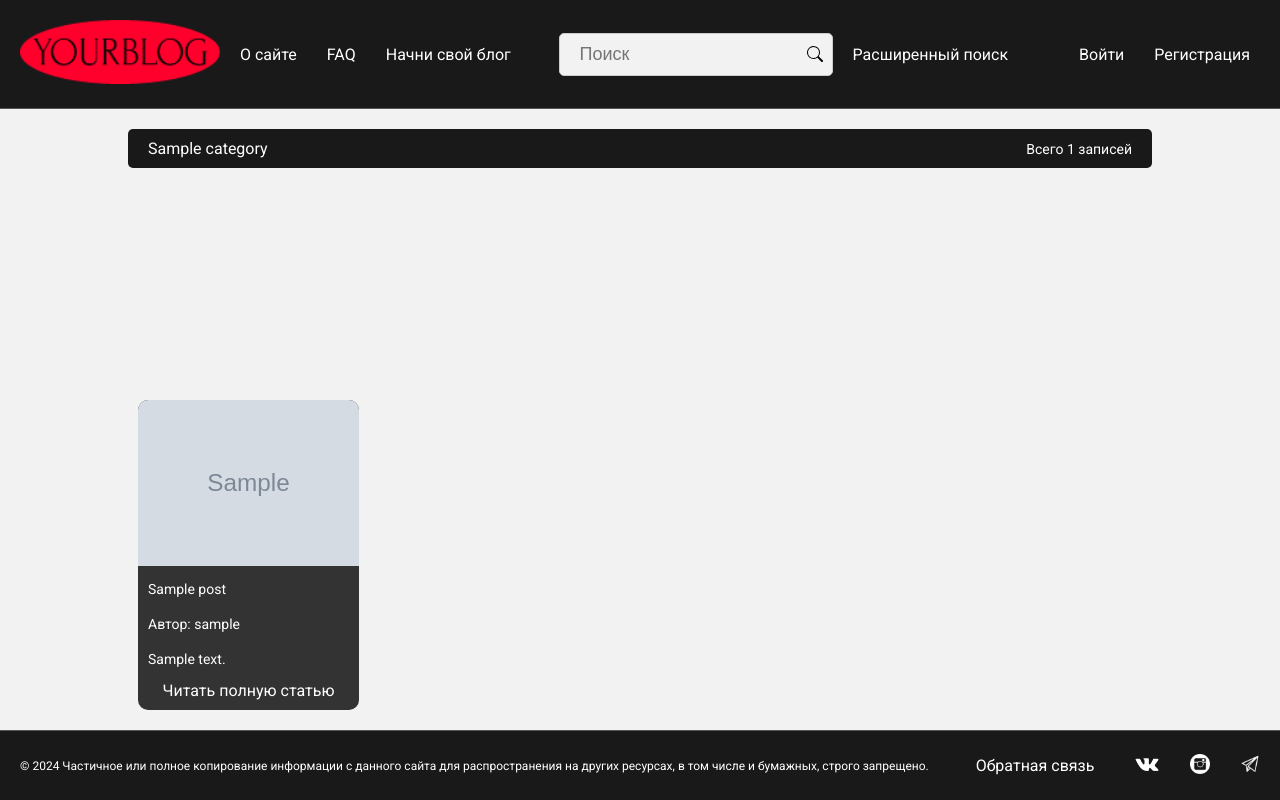
After one commit to Despair-17/YourBlog, a Django app: a page that uses templates/base.html in a window 1280 px wide. The commit adds this page. Run offline with Django 4.2, Linux system fonts and the light colour scheme; tables that the repository leaves empty hold one stand-in row (values such as "Sample post"); grey boxes marked "Sample" are stand-in pictures; some libraries are stand-ins or nearby versions.

Commit message:
Добавлено отображения постов по отдельным категорим

```diff
--- a/blog/urls.py
+++ b/blog/urls.py
@@ -24,8 +24,10 @@ from django.urls import path, include
 urlpatterns = [
     path("__debug__/", include("debug_toolbar.urls")),
     path("ckeditor5/", include('django_ckeditor_5.urls'), name="ck_editor_5_upload_file"),
+
     path('admin/', admin.site.urls),
     path('', include('main.urls')),
+    path('', include('posts.urls'))
 ]
 
 if settings.DEBUG:
--- a/main/static/main/css/styles.css
+++ b/main/static/main/css/styles.css
@@ -254,3 +254,34 @@ body, html {
 .faq-about-container h1 {
     text-align: center; /* Выравнивание заголовка по центру */
 }
+
+/*Пагинация************************************************************************************************************/
+.pagination {
+    display: flex;
+    justify-content: center;
+    margin-top: 20px;
+}
+
+.pagination-list {
+    list-style-type: none;
+    padding: 0;
+    display: flex;
+}
+
+.pagination-item {
+    margin: 0 5px;
+}
+
+.pagination-link {
+    display: inline-block;
+    padding: 8px 12px;
+    color: #fff;
+    background-color: #333;
+    border-radius: 5px;
+    text-decoration: none;
+    transition: background-color 0.3s;
+}
+
+.pagination-link:hover {
+    background-color: #555;
+}
--- a/main/templates/main/index.html
+++ b/main/templates/main/index.html
@@ -3,7 +3,7 @@
 {% block content %}
     {% for category, posts in posts_by_category.items %}
         <div class="category">
-            <a href="#" class="category-link">{{ category.name }}</a>
+            <a href="{{ category.get_absolute_url }}" class="category-link">{{ category.name }}</a>
         </div>
         <div class="posts-container">
             {% for post in posts %}
--- a/posts/models.py
+++ b/posts/models.py
@@ -1,5 +1,6 @@
+from django.db import models
 from django.contrib.auth import get_user_model
-from django.db import models
+from django.urls import reverse
 
 
 class PublishedManager(models.Manager):
@@ -74,6 +75,9 @@ class Post(models.Model):
     def __str__(self):
         return self.title
 
+    # def get_absolute_url(self):
+    #     return reverse('#', kwargs={'post_slug': self.slug})
+
 
 class Category(models.Model):
     name = models.CharField(
@@ -92,3 +96,6 @@ class Category(models.Model):
 
     def __str__(self):
         return self.name
+
+    def get_absolute_url(self):
+        return reverse('category', kwargs={'category_slug': self.slug})
--- /dev/null
+++ b/posts/templates/posts/posts_by_category.html
@@ -0,0 +1,33 @@
+{% extends 'base.html' %}
+
+{% block content %}
+    <div class="category">
+        <span>{{ category.name }}</span>
+        <span class="post-count">Всего {{ posts_list|length }} записей</span>
+    </div>
+    <div class="posts-container">
+        {% for post in posts_list %}
+            <div class="post">
+                <img src="{{ post.image.url }}" alt="Изображение" class="post-image">
+                <div class="post-details">
+                    <p class="post-text">
+                        {{ post.title }}
+                    </p>
+                    <p class="post-text">Автор:
+                        <a href="#" class="author-link">{{ post.author.username }}</a>
+                    </p>
+                    <p class="post-text">{{ post.content|truncatechars:200 }}</p>
+                    <a href="#" class="read-more-link">Читать полную статью</a>
+                </div>
+            </div>
+        {% endfor %}
+    </div>
+{#    <nav class="pagination">#}
+{#        <ul class="pagination-list">#}
+{#            <li class="pagination-item"><a href="#" class="pagination-link">1</a></li>#}
+{#            <li class="pagination-item"><a href="#" class="pagination-link">2</a></li>#}
+{#            <li class="pagination-item"><a href="#" class="pagination-link">3</a></li>#}
+{#            <!-- Другие кнопки пагинации -->#}
+{#        </ul>#}
+{#    </nav>#}
+{% endblock %}
--- a/posts/urls.py
+++ b/posts/urls.py
@@ -1 +1,7 @@
 from django.urls import path
+from . import views
+
+urlpatterns = [
+    path('category/<slug:category_slug>', views.PostsByCategoryView.as_view(), name='category'),
+    # path('post/<slug:post_slug>', ..., name='post'),
+]
--- a/posts/views.py
+++ b/posts/views.py
@@ -1 +1,27 @@
-from django.shortcuts import render
+from django.views.generic import ListView
+
+from .models import Post, Category
+
+from main.utils import DataMixin
+
+from django.shortcuts import get_object_or_404
+
+
+class PostsByCategoryView(DataMixin, ListView):
+    template_name = 'posts/posts_by_category.html'
+    context_object_name = 'posts_list'
+
+    # paginate_by = 4
+
+    def __init__(self, **kwargs):
+        super().__init__(**kwargs)
+        self.category = None
+
+    def get_queryset(self):
+        self.category = get_object_or_404(Category, slug=self.kwargs['category_slug'])
+        post_list = Post.published.filter(category=self.category)
+        return post_list
+
+    def get_context_data(self, **kwargs):
+        context = super().get_context_data(**kwargs)
+        return self.get_context_mixin(context, title=self.category.name, category=self.category)
--- a/templates/base.html
+++ b/templates/base.html
@@ -20,8 +20,6 @@
         {% for m in menu %}
             <a href="{% url m.url_name %}" class="header-link">{{ m.title }}</a>
         {% endfor %}
-        {#        <a href="{% url 'about' %}" class="header-link">О сайте</a>#}
-        {#        <a href="#" class="header-link">FAQ</a>#}
         <a href="#" class="header-link">Начни свой блог</a>
     </div>
     <div class="right-section">
```
